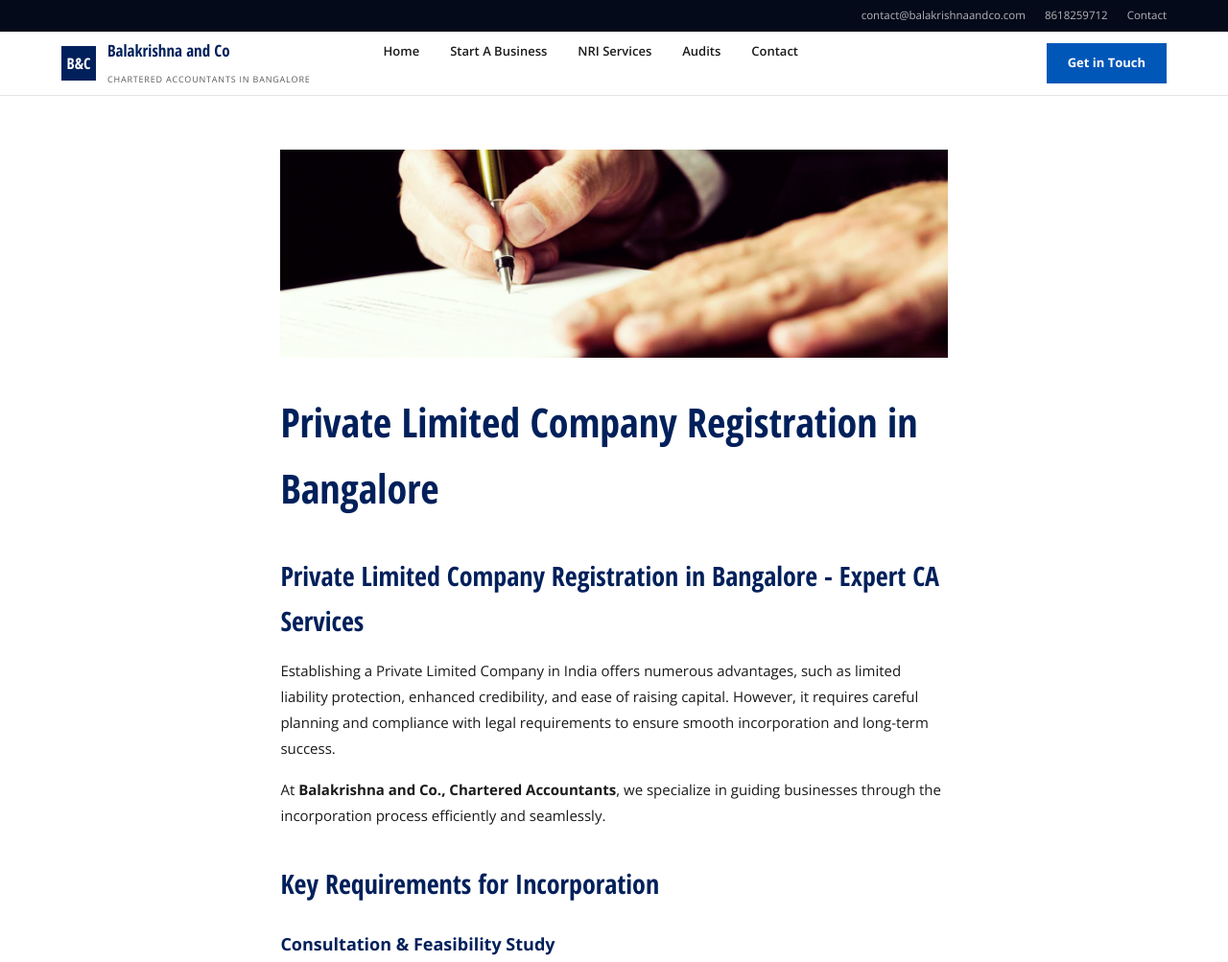
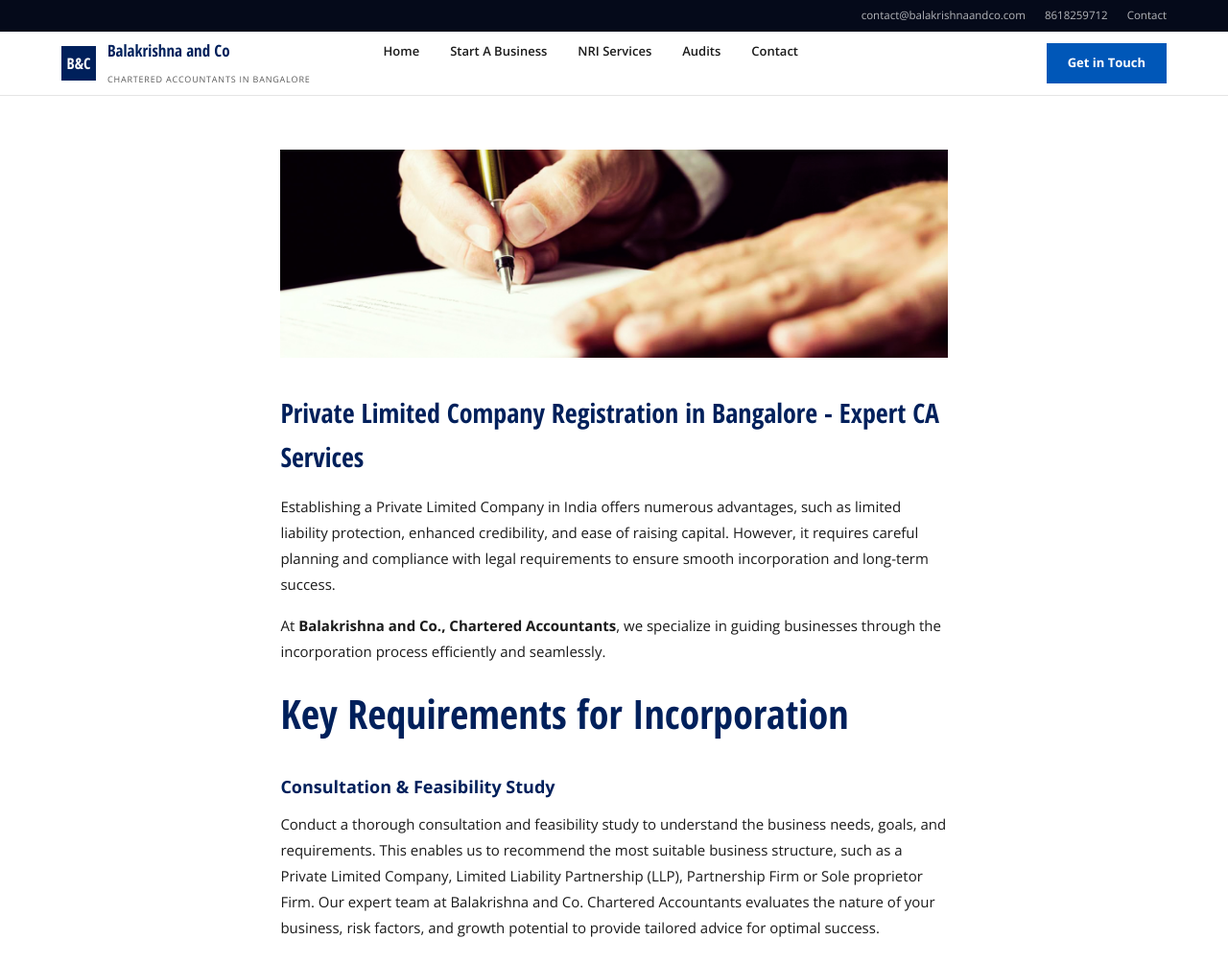
Before and after one commit to MarketIQX/balakrishna-co-website, a plain HTML site: page private-limited-company-registration-bangalore/index.html in a window 1280 px wide. Shown: the top 1003 px of the page at 96% size. Drawn offline with nearby package versions, Linux system fonts and the light colour scheme; a web font is replaced by a local one.

Commit message:
Pvt Ltd: restore source H1/H2 heading structure per 02/04 commitment

```diff
--- a/private-limited-company-registration-bangalore/index.html
+++ b/private-limited-company-registration-bangalore/index.html
@@ -87,15 +87,13 @@ footer{margin-top:60px;padding:30px 8vw;background:var(--navy);color:#fff;font-s
 
 <img src="private-limited-company.jpg" alt="Private Limited Company Registration in Bangalore" style="width:100%;max-height:400px;object-fit:cover;margin-bottom:32px;">
 
-<h1>Private Limited Company Registration in Bangalore</h1>
-
 <h2>Private Limited Company Registration in Bangalore - Expert CA Services</h2>
 
 <p>Establishing a Private Limited Company in India offers numerous advantages, such as limited liability protection, enhanced credibility, and ease of raising capital. However, it requires careful planning and compliance with legal requirements to ensure smooth incorporation and long-term success.</p>
 
 <p>At <strong>Balakrishna and Co., Chartered Accountants</strong>, we specialize in guiding businesses through the incorporation process efficiently and seamlessly.</p>
 
-<h2>Key Requirements for Incorporation</h2>
+<h1><strong>Key Requirements for Incorporation</strong></h1>
 
 <h4><strong>Consultation &amp; Feasibility Study</strong></h4>
 <p>Conduct a thorough consultation and feasibility study to understand the business needs, goals, and requirements. This enables us to recommend the most suitable business structure, such as a Private Limited Company, Limited Liability Partnership (LLP),  Partnership Firm or Sole proprietor Firm. Our expert team at Balakrishna and Co. Chartered Accountants evaluates the nature of your business, risk factors, and growth potential to provide tailored advice for optimal success.</p>
```
